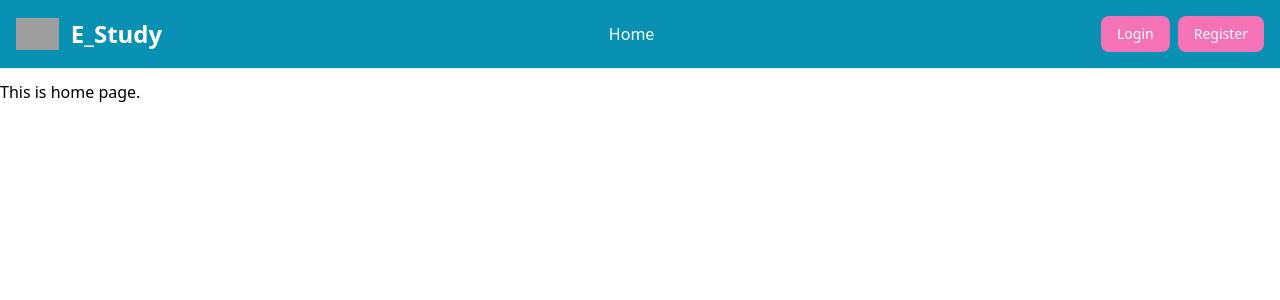
After one commit to asrahim88/E_Study, a Django app: page / in a window 1280 px wide. The commit adds this page. Shown: the top 300 px of the page. Run offline with Django 4.2, Linux system fonts and the light colour scheme; some libraries are stand-ins or nearby versions; grey boxes are pictures that could not be loaded.

Commit message:
home page added

```diff
--- a/E_Study/urls.py
+++ b/E_Study/urls.py
@@ -1,6 +1,8 @@
 from django.contrib import admin
 from django.urls import path, include
+from . import views
 urlpatterns = [
+    path('', views.home),
     path('admin/', admin.site.urls),
     path('account/', include("Accounts.urls")),
 ]
--- a/E_Study/views.py
+++ b/E_Study/views.py
@@ -0,0 +1,4 @@
+from django.shortcuts import render
+
+def home(request):
+    return render(request, 'home.html')
--- a/templates/base.html
+++ b/templates/base.html
@@ -32,6 +32,7 @@
                 </svg>
             </button>
           </div>
+
           <div class="items-center justify-between hidden w-full md:flex md:w-auto md:order-1" id="navbar-sticky">
             <ul class="flex flex-col p-4 md:p-0 mt-4 font-medium border border-gray-100 rounded-lg bg-gray-50 md:flex-row md:space-x-8 md:mt-0 md:border-0 md:bg-transparent dark:bg-gray-800 md:dark:bg-gray-900 dark:border-gray-700">
               <li>
--- /dev/null
+++ b/templates/home.html
@@ -0,0 +1,4 @@
+{% extends 'base.html' %}
+{% block content %}
+<h1>This is home page. </h1>
+{% endblock  %}
```
